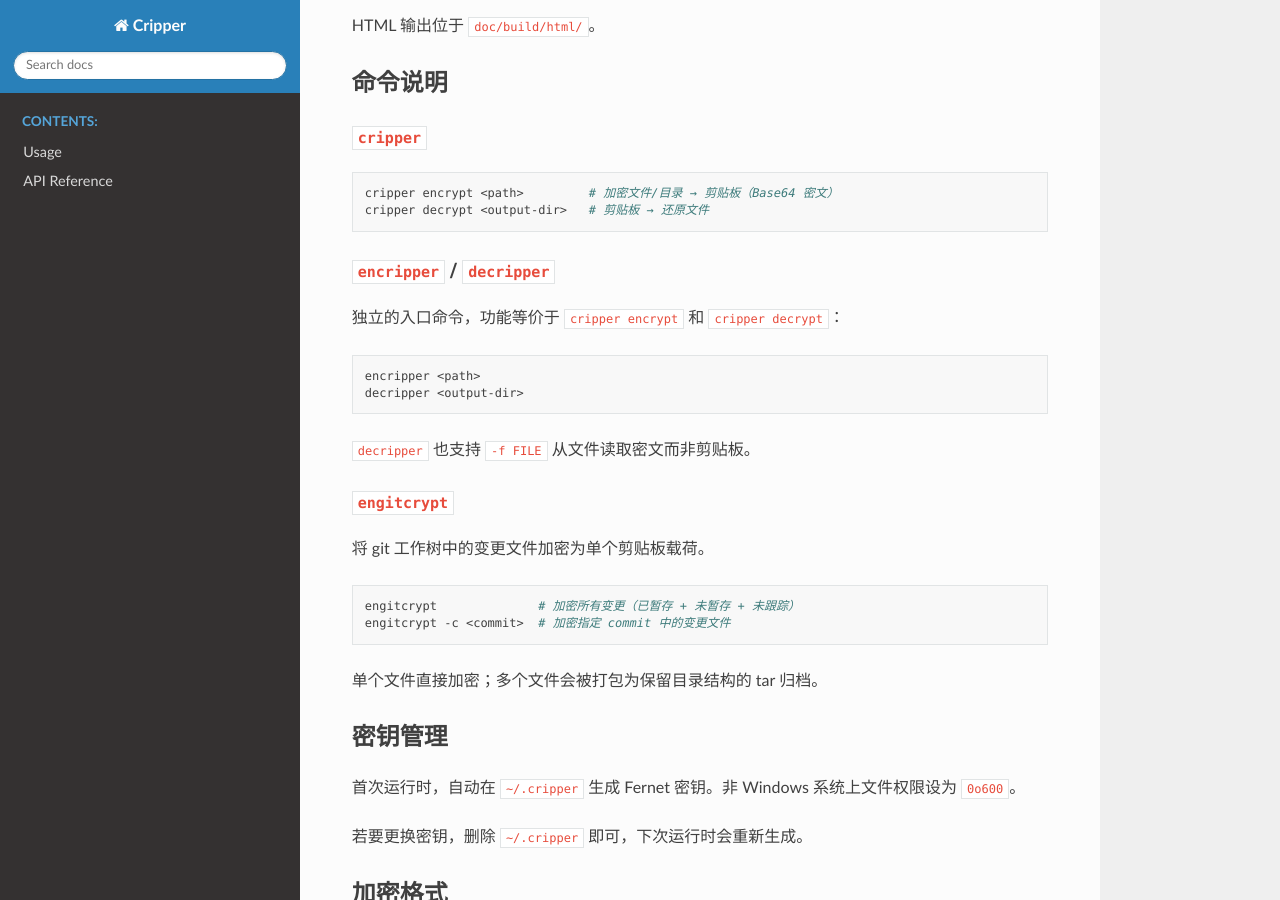
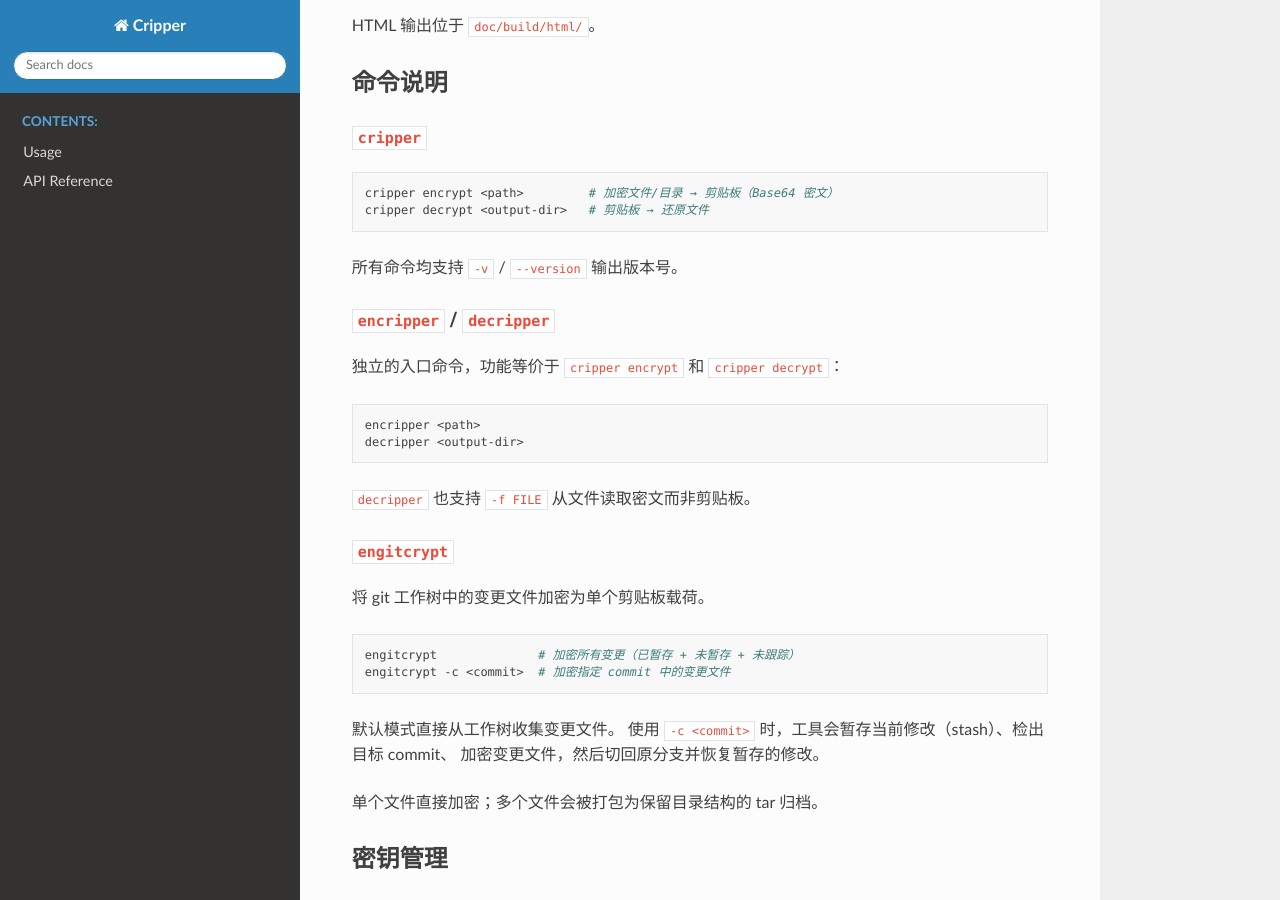
Before and after one commit to mu-duo/Cripper, a Sphinx documentation site: the page built from doc/source/usage_zh.rst, in a window 1280 px wide and 900 px high, scrolled down 531 px. Built offline with Sphinx 7.4.7 and the Read the Docs theme 3.1.0, drawn with Linux system fonts in a browser that asks for light colours.

Commit message:
feat: Update API documentation and usage instructions to include cripper.util module and version flag for commands

```diff
--- a/doc/source/api.rst
+++ b/doc/source/api.rst
@@ -16,3 +16,7 @@ API Reference
 .. automodule:: cripper.engitcrypt
    :members:
    :undoc-members:
+
+.. automodule:: cripper.util
+   :members:
+   :undoc-members:
--- a/doc/source/api_zh.rst
+++ b/doc/source/api_zh.rst
@@ -22,3 +22,8 @@ API 参考
    :members:
    :undoc-members:
    :no-index:
+
+.. automodule:: cripper.util
+   :members:
+   :undoc-members:
+   :no-index:
--- a/doc/source/conf.py
+++ b/doc/source/conf.py
@@ -6,7 +6,7 @@ sys.path.insert(0, os.path.abspath("../.."))
 project = "Cripper"
 copyright = "2026, Cripper contributors"
 author = "Cripper contributors"
-release = "0.3.0"
+release = "0.3.3"
 
 extensions = [
     "sphinx.ext.autodoc",
--- a/doc/source/usage_zh.rst
+++ b/doc/source/usage_zh.rst
@@ -33,6 +33,8 @@ HTML 输出位于 ``doc/build/html/``。
    cripper encrypt <path>         # 加密文件/目录 → 剪贴板（Base64 密文）
    cripper decrypt <output-dir>   # 剪贴板 → 还原文件
 
+所有命令均支持 ``-v`` / ``--version`` 输出版本号。
+
 ``encripper`` / ``decripper``
 ~~~~~~~~~~~~~~~~~~~~~~~~~~~~~
 
@@ -54,6 +56,10 @@ HTML 输出位于 ``doc/build/html/``。
 
    engitcrypt              # 加密所有变更（已暂存 + 未暂存 + 未跟踪）
    engitcrypt -c <commit>  # 加密指定 commit 中的变更文件
+
+默认模式直接从工作树收集变更文件。
+使用 ``-c <commit>`` 时，工具会暂存当前修改（stash）、检出目标 commit、
+加密变更文件，然后切回原分支并恢复暂存的修改。
 
 单个文件直接加密；多个文件会被打包为保留目录结构的 tar 归档。
 
```
Also changed, not shown: doc/source/usage.rst (+7 -0 lines).
